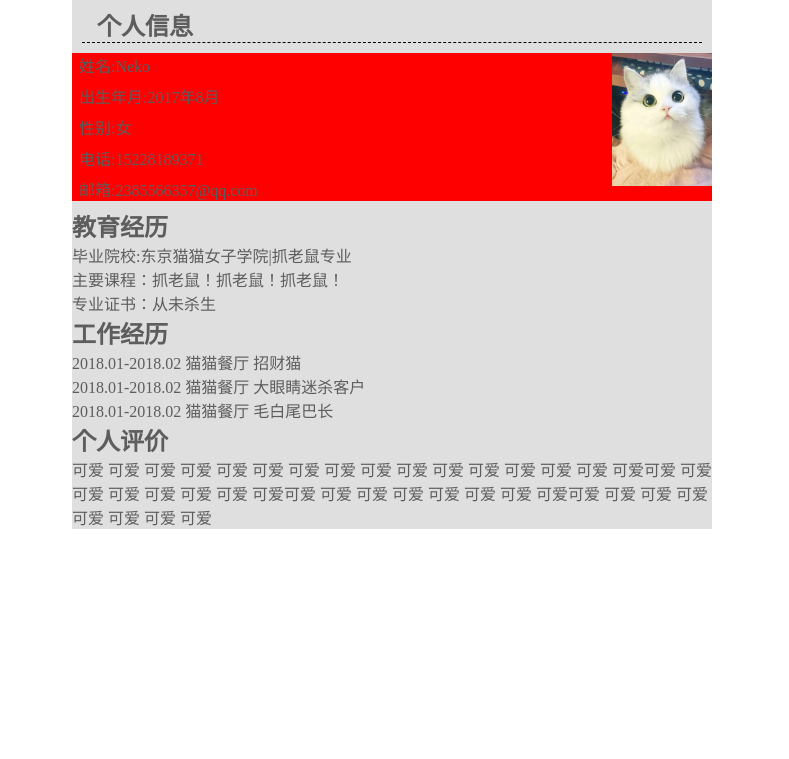
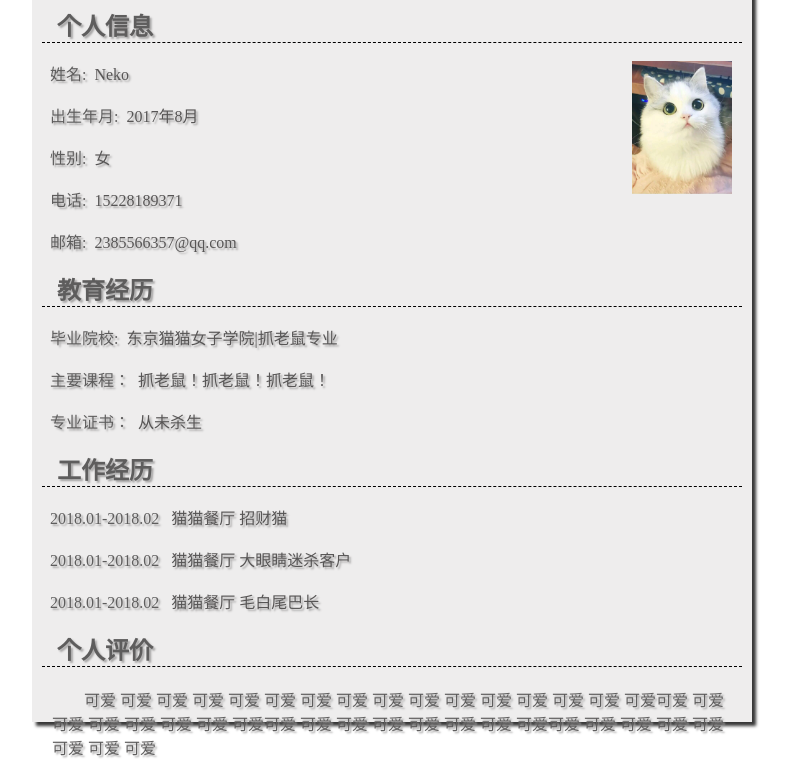
Before and after one commit to 2385567357/test-03-css-of-resume, a plain HTML site: page index.html in a window 1280 px wide. Shown: the part 123-882 px from the top of the page, without its empty margins (248-1037 px from the left). Before the commit the page ends 800 px from the top, so only its background shows below. Drawn offline with Linux system fonts and the light colour scheme.

Commit message:
all done!

```diff
--- a/index.css
+++ b/index.css
@@ -3,38 +3,50 @@
     margin: 0;
     list-style: none;
     color:rgb(94, 93, 93);
+    text-shadow: 2px 2px 2px rgb(165, 164, 164);
+}
+h2{
+    border-bottom: 1px dashed #000;
+    margin: 10px;
+    padding-left: 15px;
+}
+li{
+    margin: 18px;
+}
+span{
+    margin-left: 8px;
+    color:rgb(87, 85, 85);
+
 }
 
 .resume{
-    width: 50%;
+    width: 720px;
+    height: 845px;
     margin: 0 auto;
-    /* padding: 20px; */
-    background-color: rgb(223, 223, 223);
+    background-color: rgb(238, 237, 237);
+    box-shadow: 4px 4px 3px rgb(56, 56, 56);
 }
 
 .resTital{
     height:80px;
-    background-color: rgb(68, 157, 230);
+    background-color: rgb(98, 172, 233);
     text-align: center;
     color:white;
     font-size: 40px;
     font-family: "仿宋";
     padding: 20px;
 }
+.person{
+    position: relative;
+}
 
-.inf{
-    border-bottom: 1px dashed #000;
-    margin: 10px;
-    padding-left: 15px;
-}
-.person{
-    background-color:red;
-}
-.person>li{
-    margin: 7px;
-}
 .person>img{
     width: 100px;
     margin-left: 0px;
-    float: right;
+    position: absolute;
+    right: 20px;
 }
+.review{
+    text-indent: 2em;
+    margin: 20px;
+}
--- a/index.html
+++ b/index.html
@@ -24,22 +24,22 @@
         <div><!--教育经历部分-->
             <h2>教育经历</h2>
             <ul>
-                <li>毕业院校:东京猫猫女子学院|抓老鼠专业</li>
-                <li>主要课程：抓老鼠！抓老鼠！抓老鼠！</li>
-                <li>专业证书：从未杀生</li>
+                <li>毕业院校:<span>东京猫猫女子学院|抓老鼠专业</span></li>
+                <li>主要课程：<span>抓老鼠！抓老鼠！抓老鼠！</span></li>
+                <li>专业证书：<span>从未杀生</span></li>
             </ul>
         </div>
         <div><!--工作经历部分-->
             <h2>工作经历</h2>
             <ul>
-                <li>2018.01-2018.02 猫猫餐厅 招财猫</li>
-                <li>2018.01-2018.02 猫猫餐厅 大眼睛迷杀客户</li>
-                <li>2018.01-2018.02 猫猫餐厅 毛白尾巴长</li>
+                <li>2018.01-2018.02 <span>猫猫餐厅 招财猫</span></li>
+                <li>2018.01-2018.02 <span>猫猫餐厅 大眼睛迷杀客户</span></li>
+                <li>2018.01-2018.02 <span>猫猫餐厅 毛白尾巴长</span></li>
             </ul>
         </div>
         <div><!--个人评价部分-->
             <h2>个人评价</h2>
-            <p>可爱 可爱 可爱 可爱 可爱 可爱 可爱 可爱 可爱 可爱 可爱 可爱 可爱 可爱 可爱 可爱可爱 可爱 可爱 可爱 可爱 可爱 可爱 可爱可爱 可爱 可爱 可爱 可爱 可爱 可爱 可爱可爱 可爱 可爱 可爱 可爱 可爱 可爱 可爱</p>
+            <p class="review">可爱 可爱 可爱 可爱 可爱 可爱 可爱 可爱 可爱 可爱 可爱 可爱 可爱 可爱 可爱 可爱可爱 可爱 可爱 可爱 可爱 可爱 可爱 可爱可爱 可爱 可爱 可爱 可爱 可爱 可爱 可爱可爱 可爱 可爱 可爱 可爱 可爱 可爱 可爱</p>
         </div>
     </div>
 </body>
```
